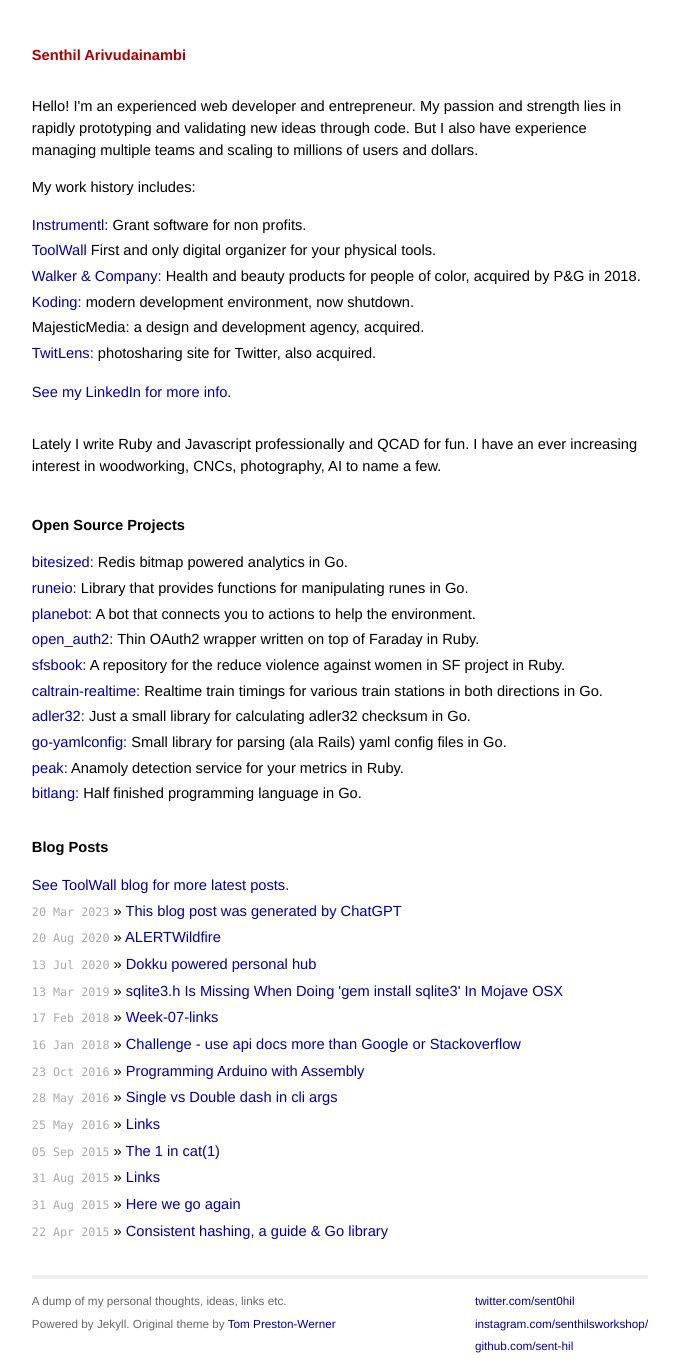
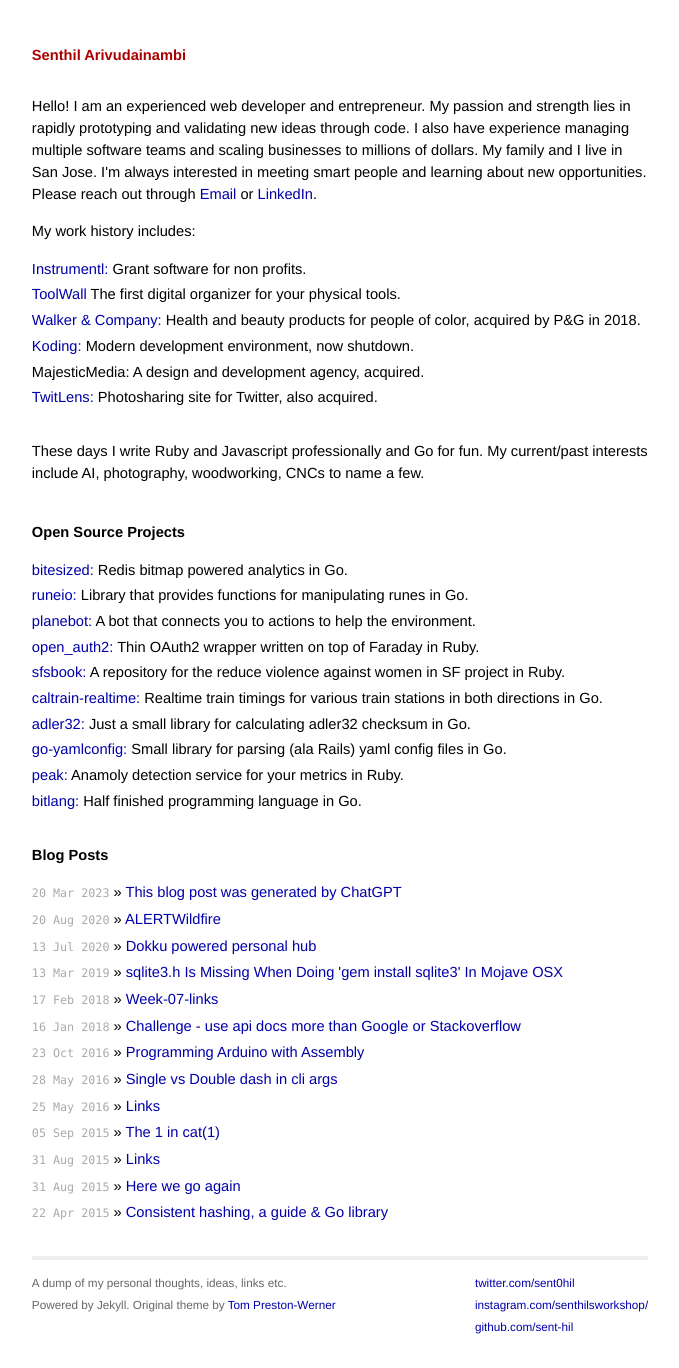
Before and after one commit to sent-hil/sent-hil.github.io, a Jekyll site: the page built from index.html, in a window 1280 px wide. Shown: the whole page, without its empty margins (300-979 px from the left). Built offline with Jekyll 4.4.1, drawn with Linux system fonts in a browser that asks for light colours.

Commit message:
latest update

```diff
--- a/index.html
+++ b/index.html
@@ -5,10 +5,14 @@
 
 <div>
   <p>
-    Hello! I'm an experienced web developer and entrepreneur. My passion and
+    Hello! I am an experienced web developer and entrepreneur. My passion and
     strength lies in rapidly prototyping and validating new ideas through code.
-    But I also have experience managing multiple teams and scaling to millions
-    of users and dollars.
+    I also have experience managing multiple software teams and scaling
+    businesses to millions of dollars. My family and I live in San Jose. I'm
+    always interested in meeting smart people and learning about new
+    opportunities. Please reach out through
+    <a target="blank" href="mailto:me+blog@sent-hil.com">Email</a> or
+    <a target="blank" href="https://www.linkedin.com/in/sent-hil/">LinkedIn</a>.
   </p>
 
   <p>My work history includes:</p>
@@ -19,7 +23,7 @@
     </li>
     <li>
       <a target="blank" href="https://toolwallhq.com">ToolWall </a>
-      First and only digital organizer for your physical tools.
+      The first digital organizer for your physical tools.
     </li>
     <li>
       <a target="blank" href="https://walkerandcompany.com/"
@@ -28,24 +32,19 @@
       Health and beauty products for people of color, acquired by P&G in 2018.
     </li>
     <li>
-      <a target="blank" href="https://koding.com">Koding: </a>modern development
+      <a target="blank" href="https://koding.com">Koding: </a>Modern development
       environment, now shutdown.
     </li>
-    <li>MajesticMedia: a design and development agency, acquired.</li>
+    <li>MajesticMedia: A design and development agency, acquired.</li>
     <li>
-      <a target="blank" href="https://twitlens.com/">TwitLens:</a> photosharing
+      <a target="blank" href="https://twitlens.com/">TwitLens:</a> Photosharing
       site for Twitter, also acquired.
     </li>
-    <p>
-      <a target="blank" href="https://www.linkedin.com/in/sent-hil/"
-        >See my LinkedIn for more info.</a
-      >
-    </p>
   </ul>
 
   <p>
-    Lately I write Ruby and Javascript professionally and QCAD for fun. I have
-    an ever increasing interest in woodworking, CNCs, photography, AI to name a
+    These days I write Ruby and Javascript professionally and Go for fun. My
+    current/past interests include AI, photography, woodworking, CNCs to name a
     few.
   </p>
   <br />
@@ -109,11 +108,6 @@
 
   <h1>Blog Posts</h1>
   <ul class="posts">
-    <li>
-      <a href="https://blog.toolwallhq.com"
-        >See ToolWall blog for more latest posts.</a
-      >
-    </li>
     {% for post in site.posts %}
     <li>
       <span>{{ post.date | date_to_string }}</span> &raquo;
```
Also changed, not shown: Gemfile.lock, 2 other files.
